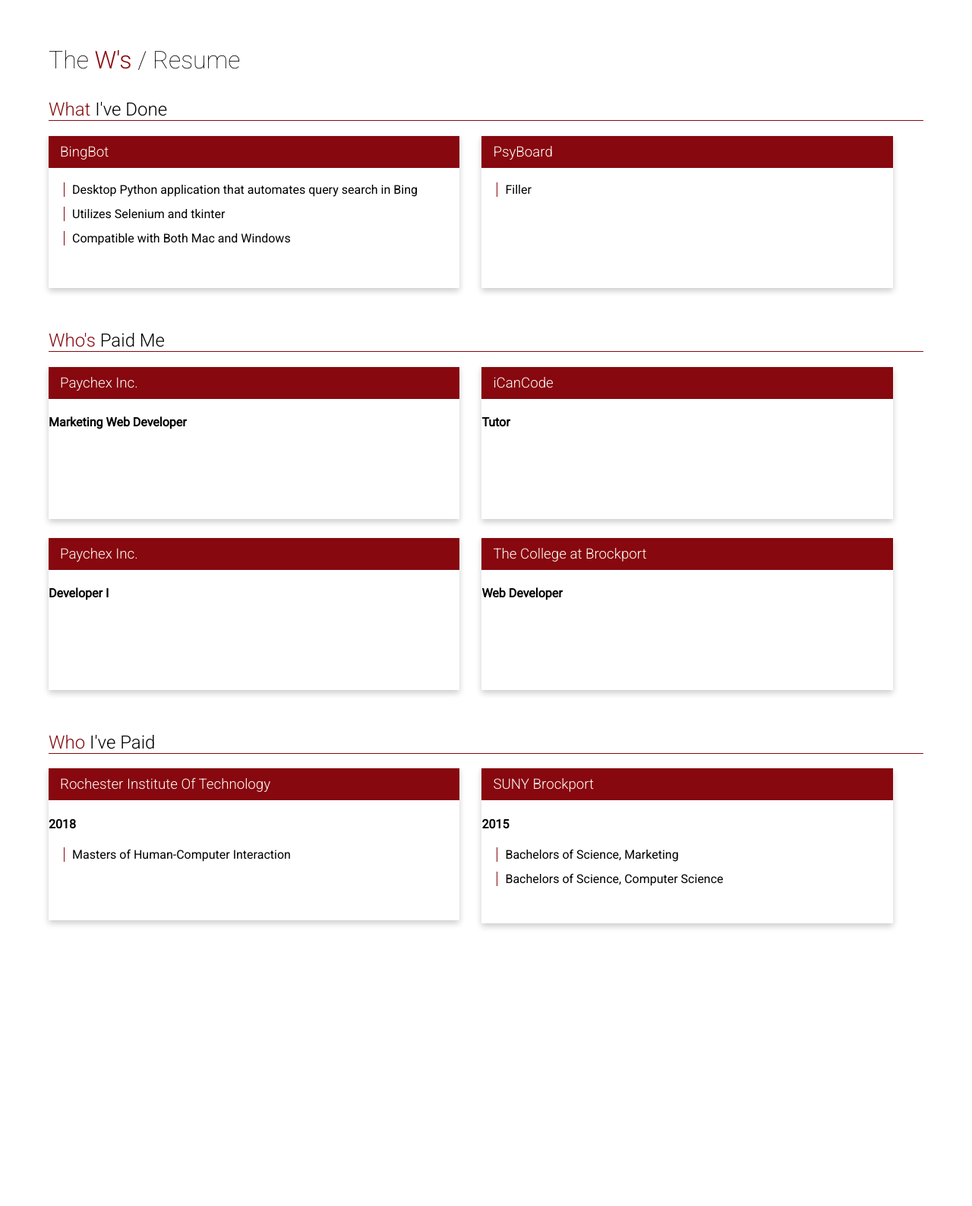
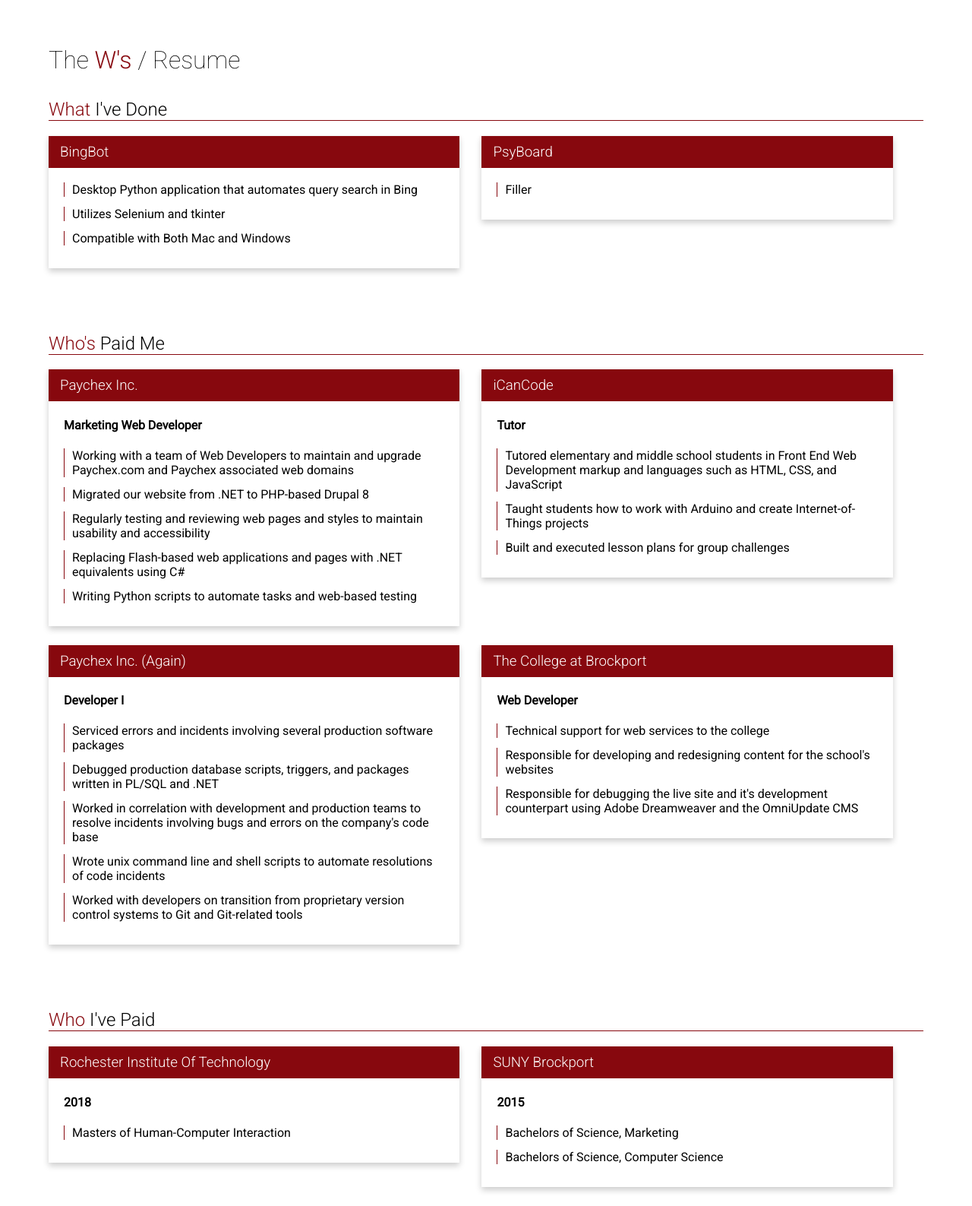
Before and after one commit to michaeljcaboose/rit-web-dev, a PHP site: page /project1/resume.php in a window 1280 px wide. Shown: the part 41-1628 px from the top of the page at 76% size. Before the commit the page ends 1263 px from the top, so only its background shows below. Run offline with PHP 8.4, Linux system fonts and the light colour scheme.

Commit message:
Resume style updates

```diff
--- a/645/project1/css/index.css
+++ b/645/project1/css/index.css
@@ -143,7 +143,7 @@
 
 } /* min height 675 */
 
-@media screen and (min-width: 1100px){
+@media screen and (min-width: 950px){
 
 	.content.cards{
 		min-width: 90%;
@@ -203,7 +203,11 @@
 	list-style-type: none;
 	padding-right: 20px;
 	padding-left: 20px;
-	padding-bottom: 20px;
+	padding-bottom: 1px;
+}
+
+.card-section{
+	margin-bottom: 50px;
 }
 
 .card ul li{
@@ -217,7 +221,6 @@
     /* Add shadows to create the "card" effect */
     box-shadow: 0 4px 8px 0 rgba(0,0,0,0.2);
     transition: 0.3s;
-    min-height: 200px;
 }
 
 /* On mouse-over, add a deeper shadow */
@@ -233,3 +236,7 @@
 	padding-bottom: 10px;
 	margin-top: 0px;
 }
+
+.card h4{
+	margin-left: 20px;
+}
--- a/645/project1/php_imports/header.html
+++ b/645/project1/php_imports/header.html
@@ -1,8 +1,8 @@
 <!DOCTYPE html>
 <html lang="en">
 <head>
-    <meta charset="UTF-8">
+    <meta charset="UTF-8" />
     <title>Title</title>
-    <meta name="viewport" content="width=device-width, initial-scale=1.0">
+    <meta name="viewport" content="width=device-width, initial-scale=1.0" />
     <link rel="stylesheet" type="text/css" href="css/index.css"/>
 </head>
--- a/645/project1/resume.php
+++ b/645/project1/resume.php
@@ -33,28 +33,42 @@
 			    	<h3>Paychex Inc.</h3>
 			    	<h4>Marketing Web Developer</h4>
 			    	<ul>
-				    	<li></li>
+				    	<li>Working with a team of Web Developers to maintain and upgrade Paychex.com and Paychex associated web domains</li>
+				    	<li>Migrated our website from .NET to PHP-based Drupal 8</li>
+				    	<li>Regularly testing and reviewing web pages and styles to maintain usability and accessibility</li>
+				    	<li>Replacing Flash-based web applications and pages with .NET equivalents using C#</li>
+				    	<li>Writing Python scripts to automate tasks and web-based testing</li>
 			    	</ul>
 			    </div><!-- Card -->
 			    <div class="card">
 			    	<h3>iCanCode</h3>
 			    	<h4>Tutor</h4>
 			    	<ul>
-				    	<li></li>
+				    	<li>Tutored elementary and middle school students in Front End Web Development markup and languages such as HTML, CSS, and JavaScript</li>
+				    	<li>Taught students how to work with Arduino and create Internet-of-Things projects</li>
+				    	<li>Built and executed lesson plans for group challenges</li>
+
 			    	</ul>
 			    </div><!-- Card -->
 			    <div class="card">
-			    	<h3>Paychex Inc.</h3>
+			    	<h3>Paychex Inc. (Again)</h3>
 			    	<h4>Developer I</h4>
 			    	<ul>
-				    	<li></li>
+				    	<li>Serviced errors and incidents involving several production software packages</li>
+				    	<li>Debugged production database scripts, triggers, and packages written in PL/SQL and .NET</li>
+				    	<li>Worked in correlation with development and production teams to resolve incidents involving bugs and errors on the company's code base</li>
+				    	<li>Wrote unix command line and shell scripts to automate resolutions of code incidents</li>
+				    	<li>Worked with developers on transition from proprietary version control systems to Git and Git-related tools</li>
 			    	</ul>
 			    </div><!-- Card -->
 			    <div class="card">
 			    	<h3>The College at Brockport</h3>
 			    	<h4>Web Developer</h4>
 			    	<ul>
-				    	<li></li>
+				    	<li>Technical support for web services to the college</li>
+				    	<li>Responsible for developing and redesigning content for the school's websites</li>
+				    	<li>Responsible for debugging the live site and it's development counterpart using Adobe Dreamweaver and the OmniUpdate CMS</li>
+
 			    	</ul>
 			    </div><!-- Card -->
 		    </div><!-- Card Section-->
```
